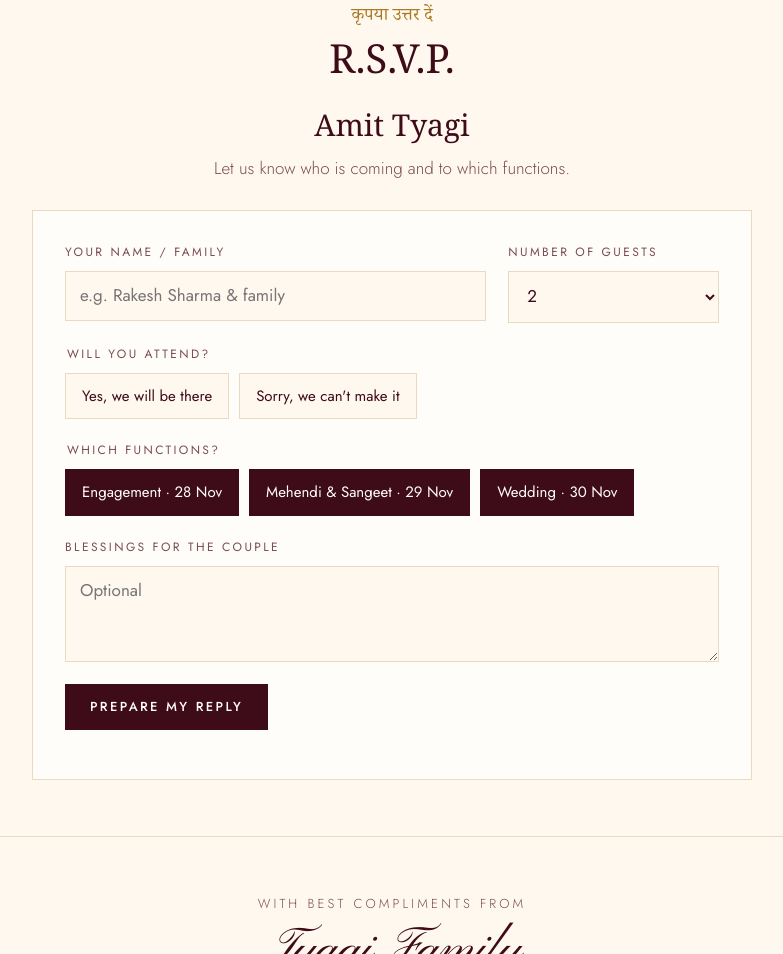
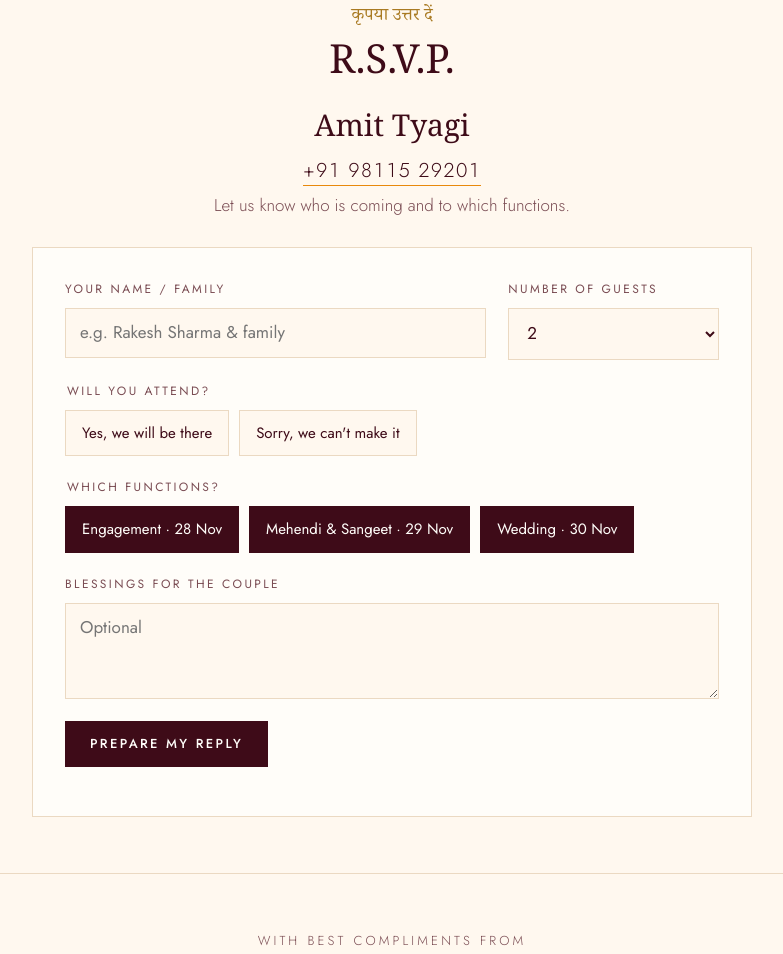
Before and after one commit to hsbrg/react, a plain HTML site: page wedding-invitation/index.html in a window 1280 px wide. Shown: the part 2572-3526 px from the top of the page, without its empty margins (248-1031 px from the left). Drawn offline with Linux system fonts and the light colour scheme; a web font is replaced by a local one.

Commit message:
Send RSVP replies straight to Amit Tyagi on WhatsApp
Show his number in the RSVP section and open the WhatsApp chat with him
directly instead of asking guests to pick the contact.

Co-Authored-By: Claude Opus 5.5 <noreply@anthropic.com>
Claude-Session: https://claude.ai/code/session_01R9DYRoDWeKyJUHyH6mBjUt

```diff
--- a/wedding-invitation/index.html
+++ b/wedding-invitation/index.html
@@ -296,6 +296,8 @@
   .rsvp-contact { text-align: center; margin: -16px 0 28px; }
   .rsvp-contact .who { font-family: var(--font-display); font-size: 30px; }
   .rsvp-contact p { margin: 4px 0 0; color: var(--muted); }
+  .rsvp-contact .phone { font-size: 20px; letter-spacing: .06em; color: var(--ink); font-variant-numeric: tabular-nums; user-select: all; }
+  .rsvp-contact .phone a { text-decoration: none; border-bottom: 1px solid var(--marigold); }
   .rsvp-card { background: var(--card); border: 1px solid var(--line); padding: 32px; }
   form { display: grid; gap: 22px; }
   .row { display: grid; grid-template-columns: minmax(0, 2fr) minmax(0, 1fr); gap: 22px; }
@@ -506,6 +508,7 @@
     <div class="rsvp-wrap">
       <div class="rsvp-contact">
         <div class="who">Amit Tyagi</div>
+        <p class="phone"><a href="tel:+919811529201">+91 98115 29201</a></p>
         <p>Let us know who is coming and to which functions.</p>
       </div>
       <div class="rsvp-card">
@@ -573,7 +576,7 @@
 (function () {
   // ---- Details you can change ----
   var WEDDING = new Date("2026-11-30T19:00:00+05:30"); // Baraat Swagat, India time
-  var RSVP_WHATSAPP = "";   // Amit Tyagi's number with country code, digits only, e.g. "9198XXXXXXXX". Empty = guest picks the contact.
+  var RSVP_WHATSAPP = "919811529201";   // Amit Tyagi's number with country code, digits only. Empty = guest picks the contact.
   var COUPLE = "Shivanshi & Shashwat";
 
   // ---- Countdown ----
```
